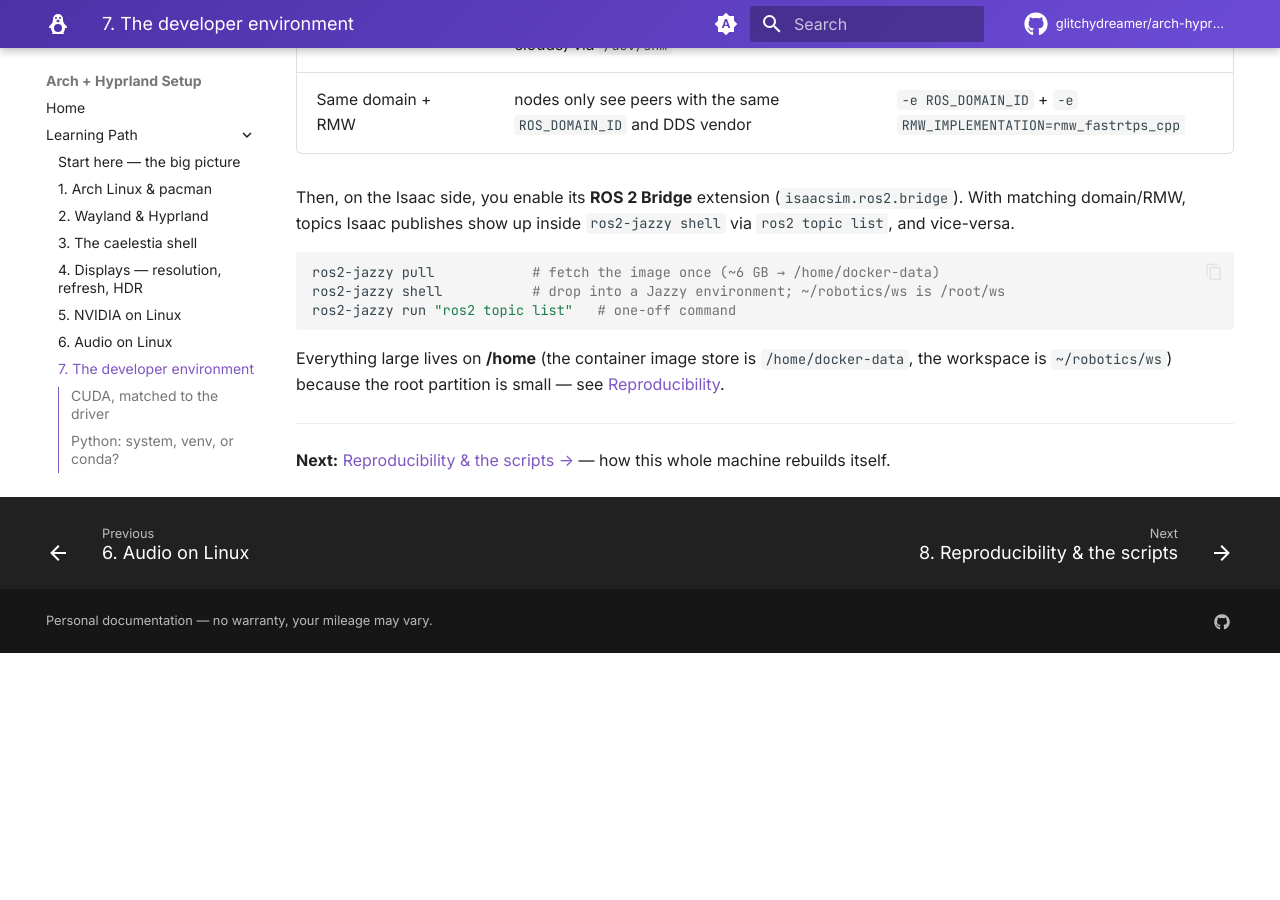
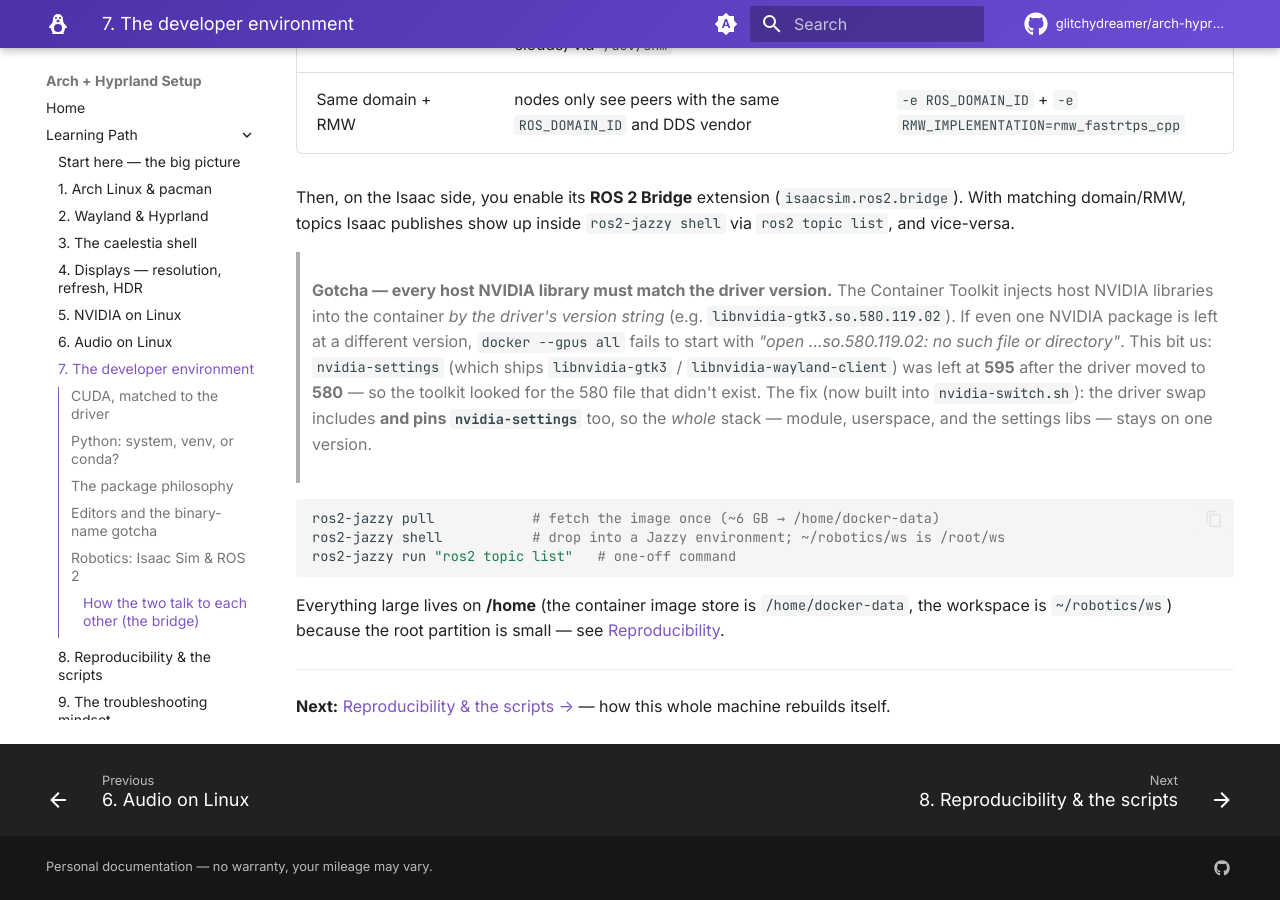
Before and after one commit to glitchydreamer/arch-hyprland-setup, an MkDocs documentation site: the page built from docs/learn/07-dev-environment.md, in a window 1280 px wide and 900 px high, scrolled down 3447 px. Built offline with MkDocs 1.6.1 and Material for MkDocs 9.7.7, drawn with Linux system fonts in a browser that asks for light colours; comment, search, counter and statistics services are not loaded; before the commit the page ends 4100 px from its top, so only the background shows below that.

Commit message:
fix(nvidia-switch): include+pin nvidia-settings in the swap (container --gpus all needs it matched)
ros2-jazzy shell failed: docker --gpus all couldn't mount
/usr/lib/libnvidia-gtk3.so.580.119.02 — the NVIDIA Container Toolkit injects host
libs by the driver version, but nvidia-settings (ships libnvidia-gtk3 /
libnvidia-wayland-client) was left at 595 because it wasn't in the swap set.

- downgrade: add nvidia-settings to the ALA swap set + the pin (if installed)
- latest: restore nvidia-settings to the repo version too
- docs/learn + project-context: record the "all host NVIDIA libs must match the
  driver version or --gpus all fails" gotcha

Co-Authored-By: Claude Opus 4.7 <noreply@anthropic.com>

````diff
--- a/docs/learn/07-dev-environment.md
+++ b/docs/learn/07-dev-environment.md
@@ -128,6 +128,18 @@ Then, on the Isaac side, you enable its **ROS 2 Bridge** extension
 (`isaacsim.ros2.bridge`). With matching domain/RMW, topics Isaac publishes show
 up inside `ros2-jazzy shell` via `ros2 topic list`, and vice-versa.
 
+> **Gotcha — every host NVIDIA library must match the driver version.** The
+> Container Toolkit injects host NVIDIA libraries into the container *by the
+> driver's version string* (e.g. `libnvidia-gtk3.so.580.119.02`). If even one
+> NVIDIA package is left at a different version, `docker --gpus all` fails to
+> start with *"open …so.580.119.02: no such file or directory"*. This bit us:
+> `nvidia-settings` (which ships `libnvidia-gtk3` / `libnvidia-wayland-client`)
+> was left at **595** after the driver moved to **580** — so the toolkit looked
+> for the 580 file that didn't exist. The fix (now built into
+> `nvidia-switch.sh`): the driver swap includes **and pins `nvidia-settings`** too,
+> so the *whole* stack — module, userspace, and the settings libs — stays on one
+> version.
+
 ```bash
 ros2-jazzy pull            # fetch the image once (~6 GB → /home/docker-data)
 ros2-jazzy shell           # drop into a Jazzy environment; ~/robotics/ws is /root/ws
--- a/docs/project-context.md
+++ b/docs/project-context.md
@@ -216,3 +216,14 @@ build_type=workflow`). The deploy now succeeds on every push. (Earlier note that
   changing boot — the check that would have prevented the driverless boot. Also
   fixed `installed_of` to match exact names (was a false positive: `pacman -Q
   nvidia-open` resolves to nvidia-open-dkms via `provides`).
+- **2026-05-28 — ROS 2 container wouldn't start: `nvidia-settings` left at 595.**
+  `ros2-jazzy shell` (`docker --gpus all`) failed: *"open
+  /usr/lib/libnvidia-gtk3.so.580.119.02: no such file or directory"*. The NVIDIA
+  Container Toolkit injects host NVIDIA libs **by the driver version**, but
+  `nvidia-settings` (ships `libnvidia-gtk3` / `libnvidia-wayland-client`) wasn't
+  in the swap set, so it stayed at 595 and the 580 file didn't exist. Fix:
+  `nvidia-switch.sh` now includes **and pins `nvidia-settings`** in `downgrade`
+  (and restores it in `latest`) when it's installed. Immediate repair: `pacman -U`
+  the 580.119.02 `nvidia-settings` from the archive + add it to the pin. Lesson:
+  the *entire* NVIDIA package set (module + userspace + settings libs) must sit on
+  one version or `--gpus all` breaks.
````
Also changed, not shown: 1 other file.
